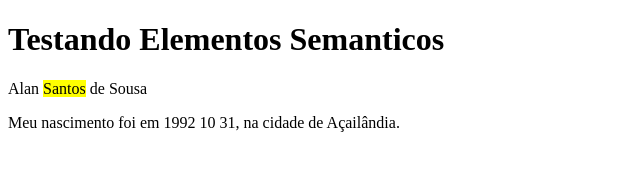
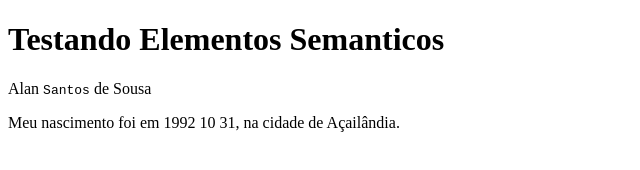
Before and after one commit to alansousa92/Fund_html5_css3_book, a plain HTML site: page first.html in a window 1280 px wide. Shown: the full height of the page, 0-640 px from the left. Drawn offline with Linux system fonts and the light colour scheme.

Commit message:
Segundo Commit

```diff
--- a/first.html
+++ b/first.html
@@ -6,7 +6,7 @@
 </head>
 <body>
     <h1>Testando Elementos Semanticos</h1>
-    <p>Alan <mark>Santos</mark> de Sousa</p>
+    <p>Alan <code>Santos</code> de Sousa</p>
     <p>Meu nascimento foi em <time>1992 10 31</time>, na cidade de Açailândia.</p>
 
 </body>
```
Also changed, not shown: 1 other file.
